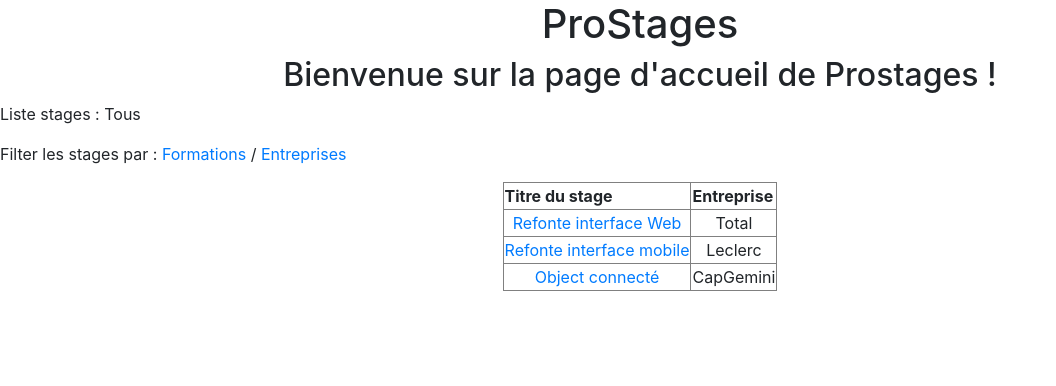
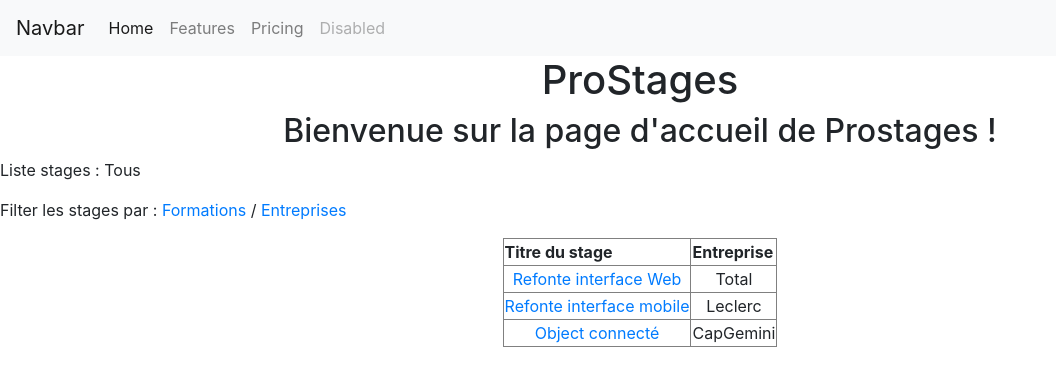
Before and after one commit to Thomas-Nadal/ProStages, a Symfony app: template templates/pro_stages/index.html.twig in a window 1280 px wide. Shown: the top 386 px of the page, without its empty margins (0-1056 px from the left). Run offline with Twig, Linux system fonts and the light colour scheme; the template is opened without the code that fills it, so the values that code supplies are empty; some libraries are stand-ins or nearby versions.

Commit message:
Essai 3 bootstrap

```diff
--- a/templates/pro_stages/index.html.twig
+++ b/templates/pro_stages/index.html.twig
@@ -6,7 +6,32 @@
 {% endblock %}
 
 {% block stylesheets %}
-		<link rel="stylesheet" href="/css/bootstrap.min.css">
+	<link rel="stylesheet" href="/css/bootstrap.min.css" integrity="sha384-Vkoo8x4CGsO3+Hhxv8T/Q5PaXtkKtu6ug5TOeNV6gBiFeWPGFN9MuhOf23Q9Ifjh" crossorigin="anonymous">
+
+
+	<nav class="navbar navbar-expand-lg navbar-light bg-light">
+  <a class="navbar-brand" href="#">Navbar</a>
+  <button class="navbar-toggler" type="button" data-toggle="collapse" data-target="#navbarNav" aria-controls="navbarNav" aria-expanded="false" aria-label="Toggle navigation">
+    <span class="navbar-toggler-icon"></span>
+  </button>
+  <div class="collapse navbar-collapse" id="navbarNav">
+    <ul class="navbar-nav">
+      <li class="nav-item active">
+        <a class="nav-link" href="#">Home <span class="sr-only">(current)</span></a>
+      </li>
+      <li class="nav-item">
+        <a class="nav-link" href="#">Features</a>
+      </li>
+      <li class="nav-item">
+        <a class="nav-link" href="#">Pricing</a>
+      </li>
+      <li class="nav-item">
+        <a class="nav-link disabled" href="#" tabindex="-1" aria-disabled="true">Disabled</a>
+      </li>
+    </ul>
+  </div>
+</nav>
+
 {% endblock %}
 
 {% block header %}
```
